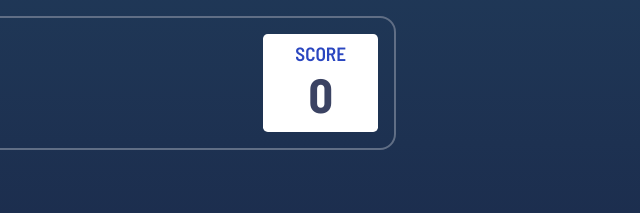
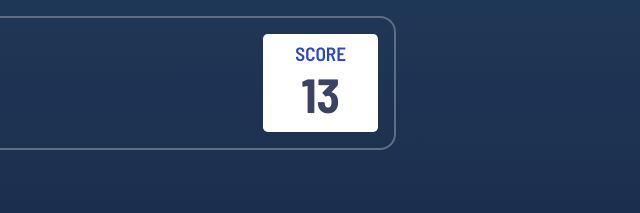
Before and after one commit to rati10/rock-paper-scissor-game, a plain HTML site: page index.html in a window 1280 px wide. Shown: the top 213 px of the page, 594-1234 px from the left. Drawn offline with Linux system fonts and the light colour scheme.

Commit message:
Update index.html

```diff
--- a/index.html
+++ b/index.html
@@ -18,7 +18,7 @@
     <img src="images/logo.svg" alt="" srcset="">
     <div class="score-container">
       <p class="text">SCORE</p>
-      <p class="score">0</p>
+      <p class="score">13</p>
     </div>
   </div>
 
```
